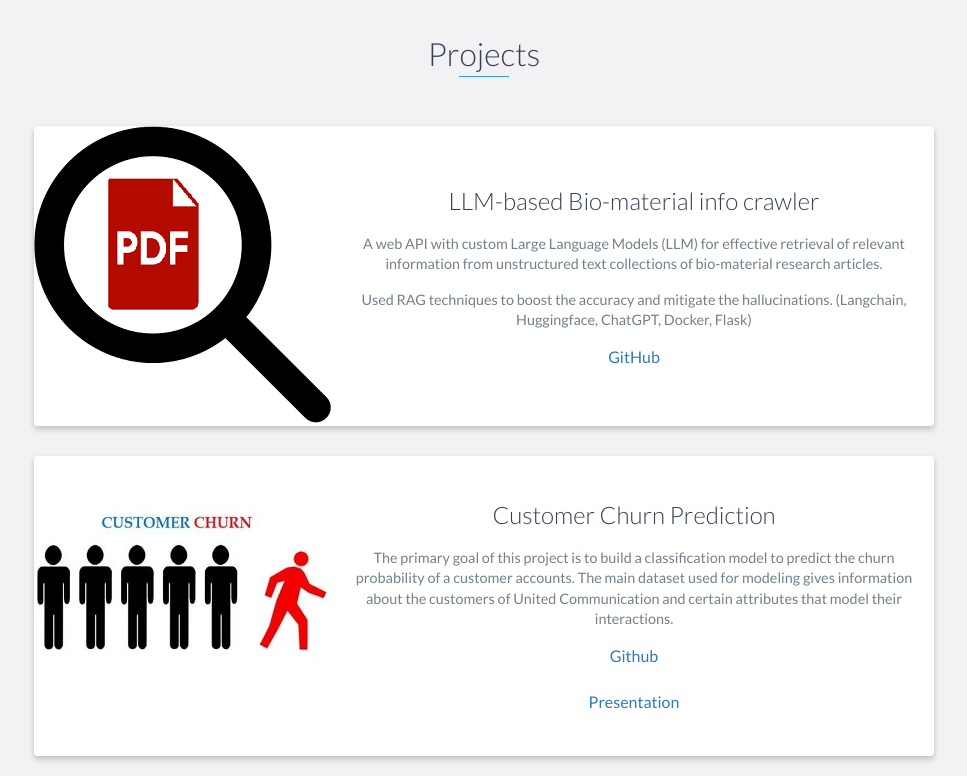
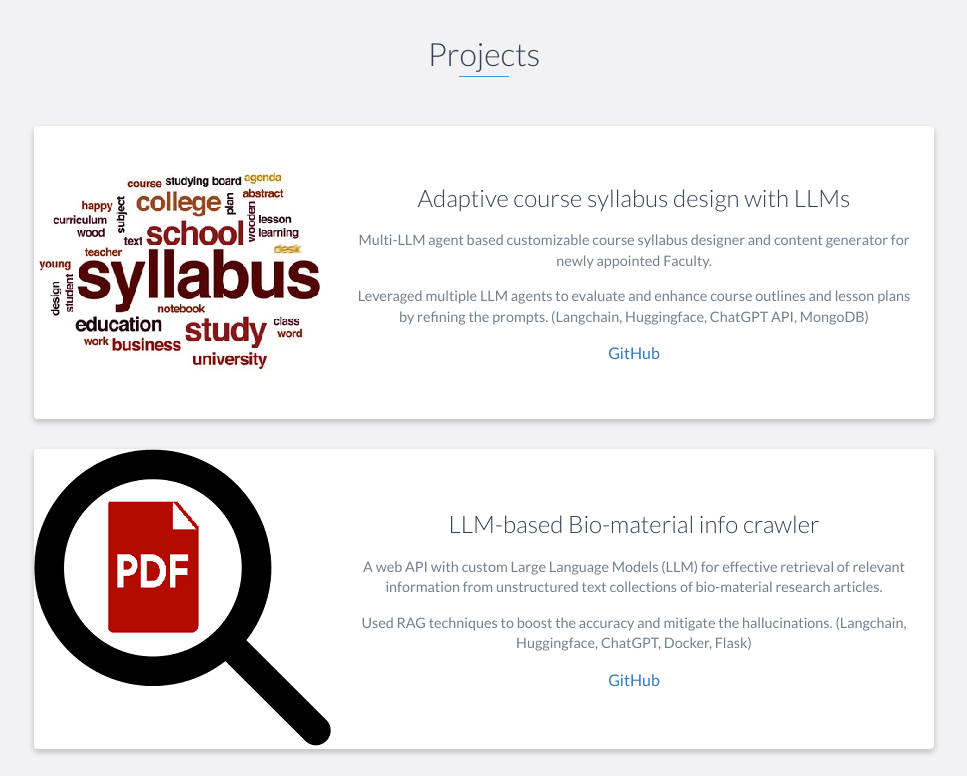
Before and after one commit to dabeyrathna/dabeyrathna.github.io, a website: page index.html in a window 1280 px wide. Shown: the part 4100-4876 px from the top of the page, without its empty margins (156-1123 px from the left). Drawn offline with nearby package versions, Linux system fonts and the light colour scheme.

Commit message:
LLM project added

```diff
--- a/index.html
+++ b/index.html
@@ -297,6 +297,26 @@ tion based Error Correction Technique for HEVC decoder.
         <h2 class="heading">Projects</h2>
         <div class="container">
             <div class="row">
+
+                <div class="project shadow-large">
+                    <div class="project-image">
+                        <img src="images/syllabus.jpg" />
+                    </div>
+                    <!-- End .project-image -->
+                    <div class="project-info">
+                        <h3>Adaptive course syllabus design with LLMs</h3>
+                        <p>
+                            Multi-LLM agent based customizable course syllabus designer and content generator for newly appointed Faculty.
+
+                        </p>
+                        <p>
+                            Leveraged multiple LLM agents to evaluate and enhance course outlines and lesson plans by refining the prompts.  (Langchain, Huggingface, ChatGPT API, MongoDB)
+                        </p>
+                        <a href="https://github.com/dabeyrathna">GitHub</a>
+                    </div>
+                    <!-- End .project-info -->
+                </div>
+
                 <div class="project shadow-large">
                     <div class="project-image">
                         <img src="images/crawl.jpg" />
@@ -650,7 +670,7 @@ tion based Error Correction Technique for HEVC decoder.
             <div class="row">
                 <div class="col-sm-5 copyright">
                     <p>
-                        Copyright &copy; 2017 Dilanga Abeyrathna
+                        Copyright &copy; 2024 Dilanga Abeyrathna
                     </p>
                 </div>
                 <div class="col-sm-2 top">
```
Also changed, not shown: images/syllabus.jpg (added), 2 other files.
